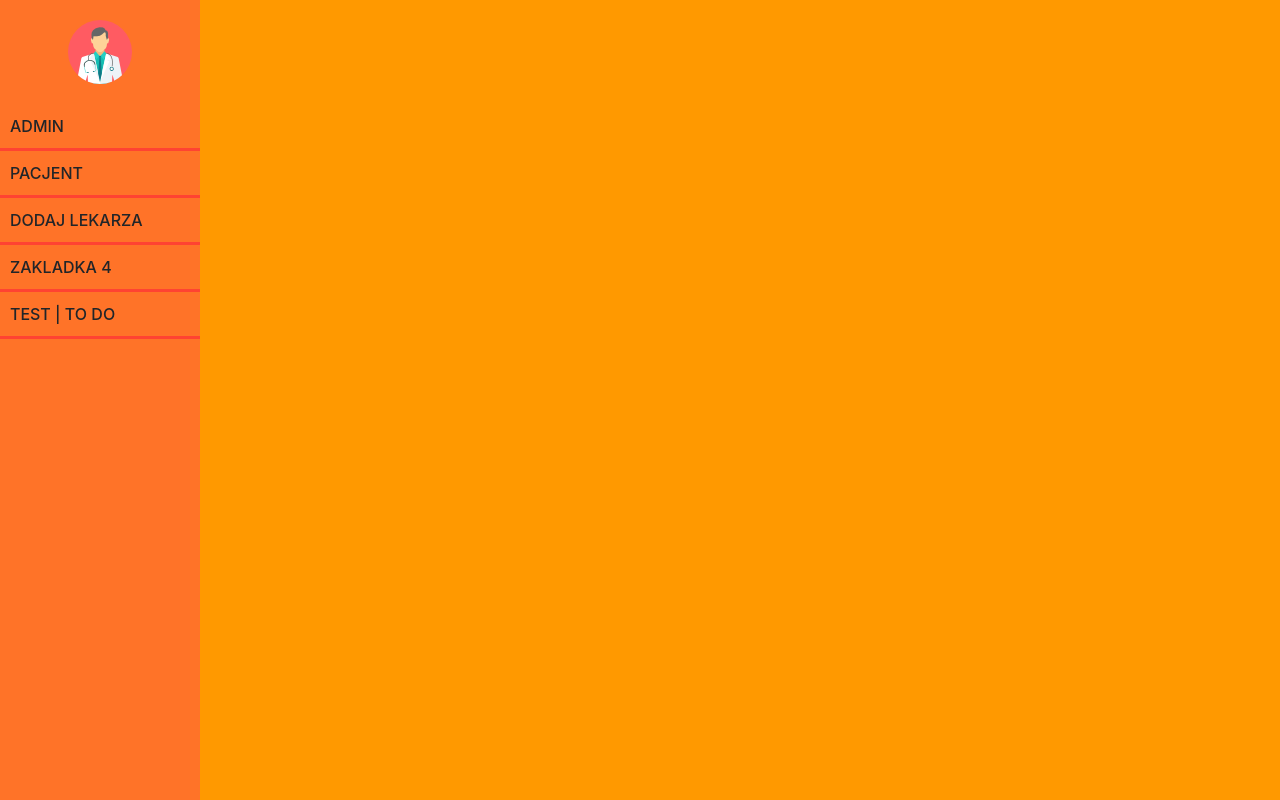
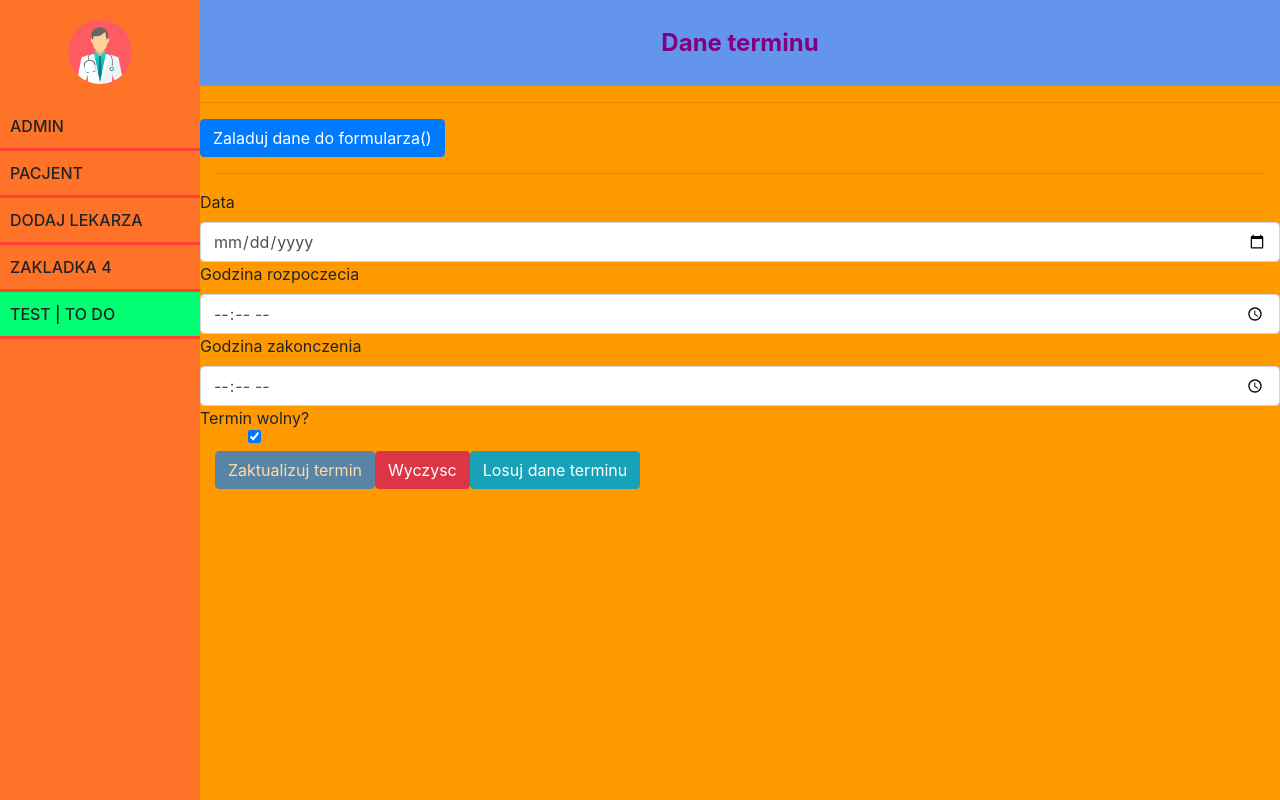
Before and after one commit to matkotcom/PierwszaAplikacja, an Angular app: page /test/formularz/edytuj/1 in a window 1280 px wide. Before the commit this address led to /. Built offline with nearby package versions, Linux system fonts and the light colour scheme; no server answers.

Commit message:
Edytowanie terminu

```diff
--- a/src/app/admin/admin-routing-module.ts
+++ b/src/app/admin/admin-routing-module.ts
@@ -5,6 +5,7 @@ import { TestowyComponent } from './testowy/testowy.component';
 import { TestowyDoctorDetailsComponent } from './testowy-doctor-details/testowy-doctor-details.component';
 import { TestowyGrafikComponent } from "app/admin/testowy-grafik/testowy-grafik.component";
 import { TestowyFormularzComponent } from "app/admin/testowy-formularz/testowy-formularz.component";
+import { TestowyTerminDetailsComponent } from "app/admin/testowy-termin-details/testowy-termin-details.component";
 
 const ADMIN_ROUTES : Route[] = [
     { path: 'admin/dodaj', component: AddNewDoctorComponent },  //spr usun to//spr, pozniej to pewnie zmienie
@@ -13,7 +14,8 @@ const ADMIN_ROUTES : Route[] = [
     { path: 'test/:id', component: TestowyDoctorDetailsComponent },
     { path: 'test/grafik/:id', component: TestowyGrafikComponent},
     // { path: 'formularz', component: TestowyFormularzComponent}
-    { path: 'test/formularz/:id', component: TestowyFormularzComponent}
+    { path: 'test/formularz/:id', component: TestowyFormularzComponent},
+    { path: 'test/formularz/edytuj/:id', component: TestowyTerminDetailsComponent }
 ]
 
 @NgModule({
--- a/src/app/admin/admin.module.ts
+++ b/src/app/admin/admin.module.ts
@@ -13,6 +13,7 @@ import { TestowyDoctorDetailsComponent } from './testowy-doctor-details/testowy-
 import { RouterModule } from '@angular/router';
 import { TestowyGrafikComponent } from './testowy-grafik/testowy-grafik.component';
 import { TestowyFormularzComponent } from './testowy-formularz/testowy-formularz.component';
+import { TestowyTerminDetailsComponent } from './testowy-termin-details/testowy-termin-details.component';
 
 @NgModule({
   imports: [
@@ -22,7 +23,7 @@ import { TestowyFormularzComponent } from './testowy-formularz/testowy-formularz
     RouterModule
   ],
   exports: [DoctorsListComponent, AddNewDoctorComponent, TestowyComponent],
-  declarations: [DoctorsListComponent, AddNewDoctorComponent, TestowyComponent, ProbnyPipe, SortujPipe, SortujLekarzyPipe, TestowyDoctorDetailsComponent, TestowyGrafikComponent, TestowyFormularzComponent],
+  declarations: [DoctorsListComponent, AddNewDoctorComponent, TestowyComponent, ProbnyPipe, SortujPipe, SortujLekarzyPipe, TestowyDoctorDetailsComponent, TestowyGrafikComponent, TestowyFormularzComponent, TestowyTerminDetailsComponent],
   providers: [DoktorService] //spr linijka dodana, usun
 })
 export class AdminModule { }
--- a/src/app/admin/testowy-formularz/testowy-formularz.component.html
+++ b/src/app/admin/testowy-formularz/testowy-formularz.component.html
@@ -27,7 +27,7 @@
         <td>{{ termin.idLekarza }}</td>
         <td>{{ termin.id }}</td>
         <td>
-          <button class="btn">Edytuj</button>
+          <button (click)="goToTerminDetails(termin)" class="btn">Edytuj</button>
           <button (click)="usunTermin(termin.id)" class="btn btn-primary">Usun termin</button>
         </td>
       </tr>
--- a/src/app/admin/testowy-formularz/testowy-formularz.component.ts
+++ b/src/app/admin/testowy-formularz/testowy-formularz.component.ts
@@ -2,7 +2,7 @@ import { Component, OnInit } from '@angular/core';
 import { FormBuilder, FormGroup, Validators } from "@angular/forms";
 import { Doctor } from "app/admin/models/doctor";
 import { Termin } from "app/admin/models/termin";
-import { ActivatedRoute } from "@angular/router";
+import { ActivatedRoute, Router } from "@angular/router";
 import { TestowyService } from "app/admin/testowy.service";
 
 @Component({
@@ -232,9 +232,32 @@ export class TestowyFormularzComponent implements OnInit {
     )
   }
 
+  zmienDostepnoscTerminu() {
+    console.log("Test wywolany");
+    if (this.terminForm.get('wolny').value === false) {
+      console.log("wolny = false");
+      this.terminForm.get('pacjent').setValidators([Validators.required]);
+    }
+    else if (this.terminForm.get('wolny').value === true) {
+      console.log("wolny = true");
+      //spr tu sie zastanwoic jak to zrobic
+      let obj = this.terminForm.value;
+      obj['pacjent'] = null;
+      obj['powod'] = null;
+      this.terminForm.setValue(obj);
+    }
+
+    this.terminForm.updateValueAndValidity();
+  }
+
+  goToTerminDetails(termin: Termin) {
+    this.router.navigate(['test/formularz/edytuj', termin.id])
+  }
+
   constructor(private formBuilder: FormBuilder,
               private route: ActivatedRoute,
-              private testowyService: TestowyService) { }
+              private testowyService: TestowyService,
+              private router: Router) { }
 
   ngOnInit() {
     // this.tabInit();
@@ -242,4 +265,8 @@ export class TestowyFormularzComponent implements OnInit {
     this.terminForm = this.buildTerminForm();
   }
 
+  ngDoCheck() {
+    this.zmienDostepnoscTerminu();
+  }
+
 }
--- /dev/null
+++ b/src/app/admin/testowy-termin-details/testowy-termin-details.component.html
@@ -0,0 +1,49 @@
+<my-header>
+  <div headerContent>
+    Dane terminu
+  </div>
+</my-header>
+
+<hr>
+<button (click)="zaladujFormularz()" class="btn btn-primary">Zaladuj dane do formularza()</button>
+
+<div class="container">
+  <hr>
+  <form [formGroup]="terminForm">
+    <div class="row">
+      <label>Data</label>
+      <input formControlName="data" type="date" class="form-control" placeholder="Data">
+    </div>
+    <div class="row">
+      <label>Godzina rozpoczecia</label>
+      <input formControlName="start" type="time" class="form-control" placeholder="Start">
+    </div>
+    <div class="row">
+      <label>Godzina zakonczenia</label>
+      <input formControlName="stop" type="time" class="form-control" placeholder="Stop">
+    </div>
+    <div class="row">
+      <div class="checkbox">
+        <label>
+          Termin wolny?
+          <input formControlName="wolny" type="checkbox" class="form-control">
+        </label>
+      </div>
+    </div>
+    <div class="row" *ngIf="terminForm.get('wolny').value == false">
+      <label>Pacjent</label>
+      <input formControlName="pacjent" type="text" class="form-control" placeholder="Pacjent">
+    </div>
+    <div class="row" *ngIf="terminForm.get('wolny').value == false">
+      <label>Powod</label>
+      <textarea formControlName="powod" class="form-control" placeholder="Powod" rows="5"></textarea>
+    </div>
+    <!-- <div class="row">
+      <label>Id Lekarza</label>
+      <input formControlName="idLekarza" type="text" class="form-control" placeholder="Id Lekarza">
+    </div> -->
+    <button (click)="zaktualizujTermin()" [disabled]="terminForm.invalid" type="submit" class="btn btn-primary">Zaktualizuj termin</button>
+    <button (click)="terminForm.reset()" class="btn btn-danger">Wyczysc</button>
+    <button (click)="losujDane()" class="btn btn-info">Losuj dane terminu</button>
+  </form>
+</div>
--- /dev/null
+++ b/src/app/admin/testowy-termin-details/testowy-termin-details.component.ts
@@ -0,0 +1,100 @@
+import { Component, OnInit } from '@angular/core';
+import { TestowyService } from "app/admin/testowy.service";
+import { ActivatedRoute, Router } from "@angular/router"; //dzieki temu serwisowi mozemy dostac sie do sciezki na ktorej jestesmy obecnie
+import { Termin } from "app/admin/models/termin";
+import { FormBuilder, FormGroup, Validators } from "@angular/forms";
+
+@Component({
+  selector: 'testowy-termin-details',
+  templateUrl: './testowy-termin-details.component.html',
+  styleUrls: ['./testowy-termin-details.component.less'],
+  providers: [TestowyService]
+})
+export class TestowyTerminDetailsComponent implements OnInit {
+
+  termin: Termin;
+  terminForm: FormGroup;
+
+  buildTerminForm() {
+    return this.formBuilder.group({
+      data: ['', [Validators.required]],
+      start: ['', [Validators.required]],
+      stop: ['', [Validators.required]],
+      wolny: [true, [Validators.required]],
+      pacjent: [''],
+      powod: [''],
+      idLekarza: ['', [Validators.required]]
+    });
+  }
+
+  ladujTermin() {
+    // let id = parseInt(this.route.snapshot.params['id']); //pobieramy obecne id ze sciezki na ktorej jestesmy
+    const id = +this.route.snapshot.params['id']; //pobieramy obecne id ze sciezki na ktorej jestesmy
+    // console.log("snapshot.params: ");
+    // console.log(this.route.snapshot.params); //to obiekt z kluczem id o wartosci jakiejs tam
+    this.testowyService.pobierzTerminZSerwera(id).subscribe(
+      value => {
+        this.termin = value;
+      },
+      error => {
+        console.log(error);
+      },
+      () => {
+        console.log("pobieranie terminu zakonczone");
+      }
+    );
+  }
+
+  zaktualizujTermin() {
+      this.testowyService.zaktualizujTerminNaSerwerze(this.termin.id, this.terminForm.value).subscribe(
+        value => {
+        console.log("ta funkcja jest wywolywana jesli metoda http zostanie poprawnie obsluzona");
+        console.log("Dane terminu zostaly zaktualizowane!");
+        console.log("odpowiedz z serwera (value) zmapowana i json() = ");
+        console.log(value);
+        this.terminForm.reset(); //resetowanie formularza po poprawnym wyslaniu doktora
+        // this.zaladujDoktorow(); //po wyslaniu doktora do bazy odswiezamy liste doktorow
+      },
+      error => {
+        // console.log(`error status = ${error['status']}`);
+        console.log(error);
+
+        // for (let x in error) {
+        //   console.log(`${x} = ${error[x]}`);
+        // }
+      },
+      () => console.log("Wysylanie terminu do serwera zakonczone")
+      )
+
+      this.router.navigate([`test/formularz/${this.termin.idLekarza}`]);
+  }
+
+  zaladujFormularz() {
+    console.log("this.termin = ");
+    console.log(this.termin);
+    for(let x in this.termin) {
+      console.log(`termin[${x}] = ${this.termin[x]}`);
+    }
+    let obj = this.terminForm.value;
+
+    obj['data'] = this.termin.data;
+    obj['start'] = this.termin.start;
+    obj['stop'] = this.termin.stop;
+    obj['wolny'] = this.termin.wolny;
+    obj['pacjent'] = this.termin.pacjent;
+    obj['powod'] = this.termin.powod;
+    obj['idLekarza'] = this.termin.idLekarza;
+    this.terminForm.setValue(obj);
+  }
+
+  constructor(private formBuilder: FormBuilder,
+              private testowyService: TestowyService,
+              private route: ActivatedRoute,
+              private router: Router) { }
+
+  ngOnInit() {
+    this.ladujTermin();
+    this.terminForm = this.buildTerminForm();
+  }
+
+}
--- a/src/app/admin/testowy.service.ts
+++ b/src/app/admin/testowy.service.ts
@@ -66,4 +66,12 @@ export class TestowyService {
     return this.http.delete(`${this.apiURLTerminy}/${id}`).map(res => res.json());
   }
 
+  pobierzTerminZSerwera(id: Number): Observable<Termin> {
+    return this.http.get(`${this.apiURLTerminy}/${id}`).map(res => res.json());
+  }
+
+  zaktualizujTerminNaSerwerze(id: Number, dane: Termin): Observable<Termin> {
+    return this.http.put(`${this.apiURLTerminy}/${id}`, dane).map(res => res.json());
+  }
+
 }
--- a/src/app/admin/testowy/testowy.component.html
+++ b/src/app/admin/testowy/testowy.component.html
@@ -177,8 +177,11 @@ to do:
     sortowanie wyswietlania po nazwiskach - ok
     usuwanie z listy - ok
     usuwanie z listy (a zarazem z serwera) - ok
-    dodawanie lekarza (najpierw pod lista wyswietlania, pozniej inna zakladka) (na koncu dodac grafik ten co nizej) - brak grafiku, jutro zajac sie grafikiem (TestowyGrafik)!, zastanowic sie czy robic kolejna klase dla Grafiku i kolejny model w bazie, czy wepchac to do wlasnosci klasy Doctor, jak lepiej
-    edytowanie z listy -> zarzadzanie grafikiem (to przemyslec) (lista terminow: termin opisany przez dzien, godzina start, godzina koniec, zajety/wolny, jesli zajety to info o pacjencie) - brak grafiku
+    dodawanie lekarza (najpierw pod lista wyswietlania, pozniej inna zakladka) (na koncu dodac grafik ten co nizej) - brak grafiku, jutro zajac sie grafikiem (TestowyGrafik)!,
+    zastanowic sie czy robic kolejna klase dla Grafiku i kolejny model w bazie, czy wepchac to do wlasnosci klasy Doctor, jak lepiej
+    zrobilem nowy model w bazie - dziala, ok
+    edytowanie z listy -> zarzadzanie grafikiem (to przemyslec) (lista terminow: termin opisany przez dzien, godzina start, godzina koniec, zajety/wolny, jesli zajety to info o pacjencie) - ok
+    dodac zabezpieczenie formularza (validators.required) gdy checkbox = true/false, zmienic to takze w komponencie aktualizujacym dany termin - do zrobienia na koncu
 
   pacjent:
     ...
```
Also changed, not shown: src/app/admin/testowy-termin-details/testowy-termin-details.component.less (added).
